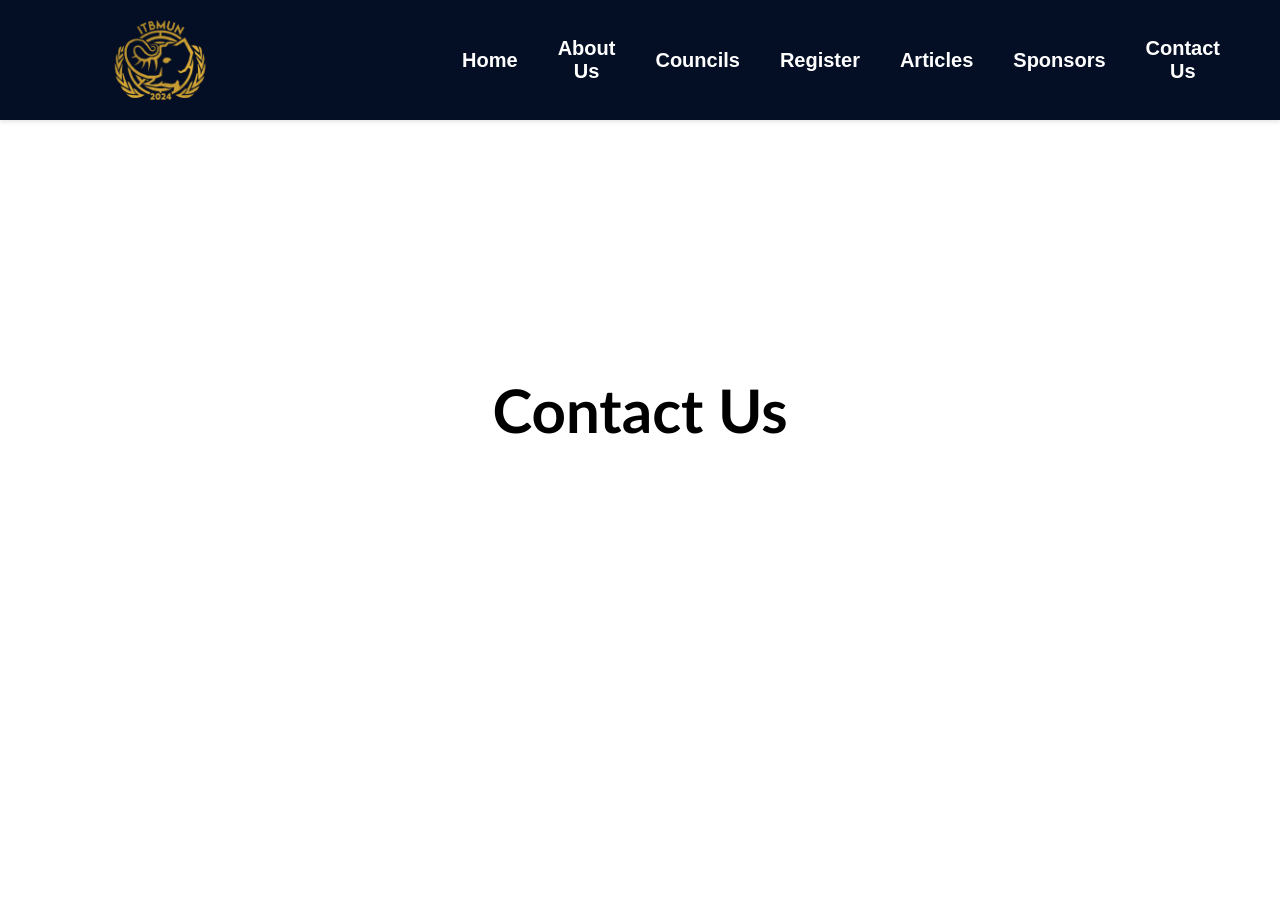
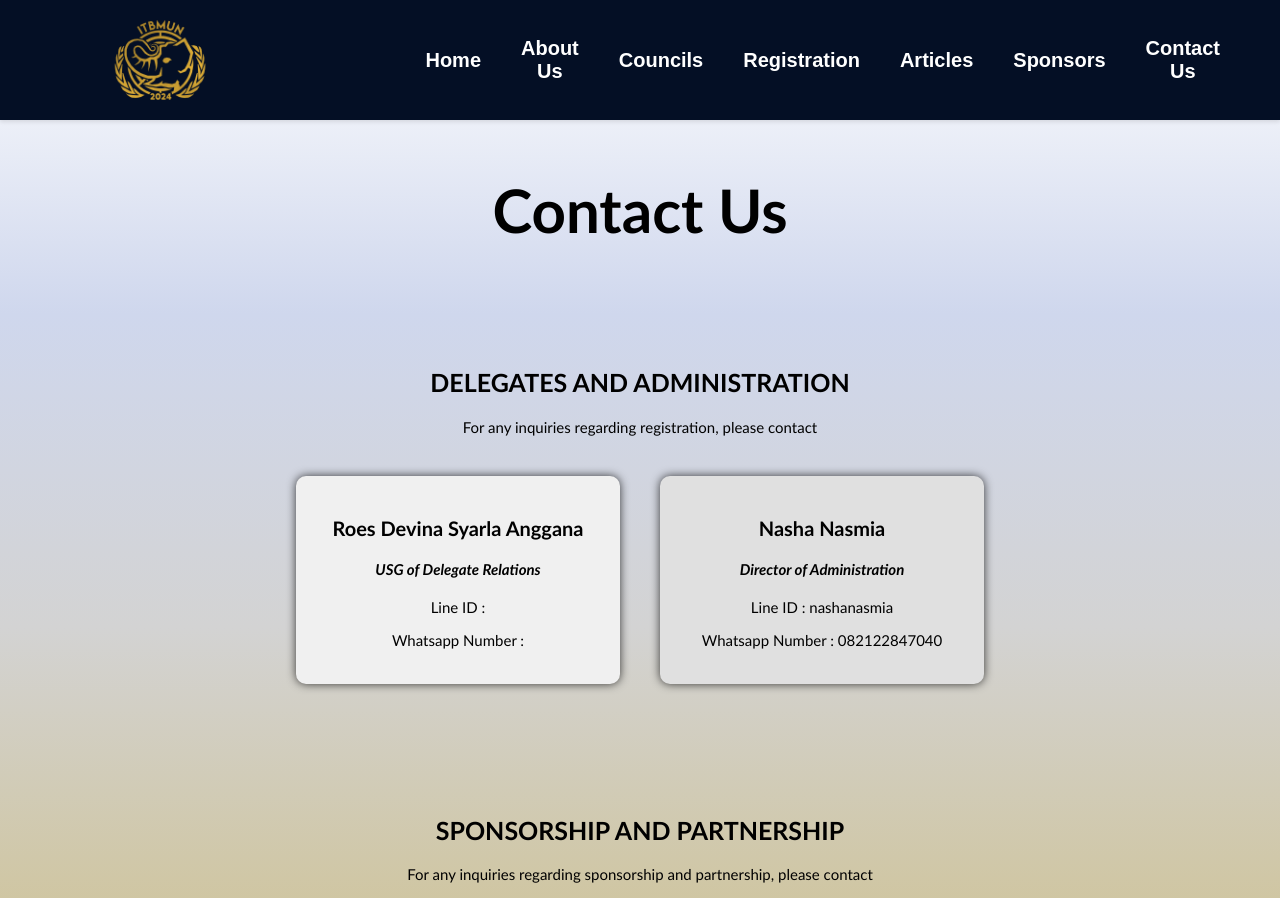
Before and after one commit to wigaandini/ITBMUN-2024-Website, a React (Create React App) app in the folder itbmun-2024-web/: page /contact in a window 1280 px wide. Shown: the top 898 px of the page. Built offline with nearby package versions, Linux system fonts and the light colour scheme.

Commit message:
finisihing contact

```diff
--- a/itbmun-2024-web/src/App.jsx
+++ b/itbmun-2024-web/src/App.jsx
@@ -4,8 +4,8 @@ import Footer from "./components/footer.jsx";
 import Navbar from "./components/navbar.jsx";
 import Home from "./pages/home.jsx";
 import SecFooter from "./components/secfooter.jsx";
-import Home2 from "./pages/home2.jsx";
-import Timeline from "./pages/timeline.jsx";
+import Home2 from "./components/home2.jsx";
+import Timeline from "./components/timeline.jsx";
 import About from "./pages/about.jsx";
 import NotFound from "./pages/notfound.jsx";
 import Contact from "./pages/contact.jsx";
@@ -30,8 +30,6 @@ function App() {
           <Route path="/" element={
               <>
                 <Home />
-                <Home2 />
-                <Timeline />
               </>
             }
           />
--- /dev/null
+++ b/itbmun-2024-web/src/components/home1.jsx
@@ -0,0 +1,25 @@
+import React from "react";
+import { Link } from "react-router-dom";
+import "../styles/home1.css";
+import Logo from "../assets/ITBMUN-Logo.png";
+
+function Home() {
+  return (
+    <div className="Home">
+      <div className="HeaderContainer">
+        <div className="Header">
+          <h1> ITBMUN 2024 </h1>
+          <p> Greetings, esteemed delegates! </p>
+          <Link to="/register">
+            <button> Register Now </button>
+          </Link>
+        </div>
+      </div>
+      <div className="LogoContainer">
+        <img src={Logo} alt="ITBMUN Logo" className="Logo" />
+      </div>
+    </div>
+  );
+}
+
+export default Home;
--- a/itbmun-2024-web/src/components/navbar.jsx
+++ b/itbmun-2024-web/src/components/navbar.jsx
@@ -20,7 +20,7 @@ function Navbar() {
             <Link to="/"> Home </Link>
             <Link to="/about"> About Us </Link>
             <Link to="/councils"> Councils </Link>
-            <Link to="/register"> Register </Link>
+            <Link to="/register"> Registration </Link>
             <Link to="/articles"> Articles </Link>
             <Link to="/sponsors"> Sponsors </Link>
             <Link to="/contact"> Contact Us </Link>
@@ -31,7 +31,7 @@ function Navbar() {
         <Link to="/"> Home </Link>
         <Link to="/about"> About Us </Link>
         <Link to="/councils"> Councils </Link>
-        <Link to="/register"> Register </Link>
+        <Link to="/register"> Registration </Link>
         <Link to="/articles"> Articles </Link>
         <Link to="/sponsors"> Sponsors </Link>
         <Link to="/contact"> Contact Us </Link>
--- a/itbmun-2024-web/src/pages/contact.jsx
+++ b/itbmun-2024-web/src/pages/contact.jsx
@@ -8,10 +8,40 @@ function Contact() {
         <h1> Contact Us </h1>
       </div>
       <div className='SubContact'>
-
+        <h2> DELEGATES AND ADMINISTRATION </h2>
+        <p> For any inquiries regarding registration, please contact </p>
+        <div className='ContactInfo'>
+        <div className='Left'>
+          <h3> Roes Devina Syarla Anggana </h3>
+          <h4> <em> USG of Delegate Relations </em> </h4>
+          <p> Line ID : </p>
+          <p> Whatsapp Number : </p>
+        </div>
+        <div className='Right'>
+          <h3> Nasha Nasmia </h3>
+          <h4> <em> Director of Administration </em> </h4>
+          <p> Line ID : nashanasmia </p>
+          <p> Whatsapp Number : 082122847040 </p>
+        </div>
+        </div>
       </div>
       <div className='SubContact'>
-
+        <h2> SPONSORSHIP AND PARTNERSHIP </h2>
+        <p> For any inquiries regarding sponsorship and partnership, please contact </p>
+        <div className='ContactInfo'>
+        <div className='Left'>
+          <h3> Nova Nathania Muljohartono </h3>
+          <h4> <em> USG of Finance </em> </h4>
+          <p> Line ID : </p>
+          <p> Whatsapp Number : </p>
+        </div>
+        <div className='Right'>
+          <h3> Theophillus Mangatas Christanto </h3>
+          <h4> <em> Director of Sponsorship and Partnership </em> </h4>
+          <p> Line ID : </p>
+          <p> Whatsapp Number : </p>
+        </div>
+        </div>
       </div>
     </div>
   )
--- a/itbmun-2024-web/src/pages/home.jsx
+++ b/itbmun-2024-web/src/pages/home.jsx
@@ -1,25 +1,16 @@
-import React from "react";
-import { Link } from "react-router-dom";
-import "../styles/home.css";
-import Logo from "../assets/ITBMUN-Logo.png";
+import React from 'react'
+import Home1 from '../components/home1'
+import Home2 from '../components/home2'
+import Timeline from '../components/timeline'
 
-function Home() {
+function HomeFinal() {
   return (
-    <div className="Home">
-      <div className="HeaderContainer">
-        <div className="Header">
-          <h1> ITBMUN 2024 </h1>
-          <p> Greetings, esteemed delegates! </p>
-          <Link to="/register">
-            <button> Register Now </button>
-          </Link>
-        </div>
-      </div>
-      <div className="LogoContainer">
-        <img src={Logo} alt="ITBMUN Logo" className="Logo" />
-      </div>
+    <div>
+      <Home1 />
+      <Home2 />
+      <Timeline />
     </div>
-  );
+  )
 }
 
-export default Home;
+export default HomeFinal
--- a/itbmun-2024-web/src/styles/contact.css
+++ b/itbmun-2024-web/src/styles/contact.css
@@ -1,11 +1,19 @@
 .Contact {
   display: flex;
   flex-direction: column;
+  height: 100%;
+  background: linear-gradient(
+    to bottom,
+    white,
+    #cfd7ed,
+    #d3d3d3,
+    #cfc49b,
+    white
+  );
+  font-family: "Gill Sans", "Gill Sans MT", Calibri, "Trebuchet MS", sans-serif;
+  padding-top: 5%;
+  position: relative;
   align-items: center;
-  justify-content: center;
-  height: 100vh;
-  background-color: white;
-  font-family: "Gill Sans", "Gill Sans MT", Calibri, "Trebuchet MS", sans-serif;
 }
 
 .Title {
@@ -13,4 +21,117 @@
   font-weight: 300;
   margin-bottom: 50px;
   margin-top: 70px;
+  animation: movedown 1s linear forwards;
+  opacity: 0;
 }
+
+.SubContact {
+  padding: 10px 50px;
+  position: relative;
+  background-color: linear-gradient(to bottom, white, #cfd7ed, #fcfcfc);
+  width: 60%;
+  text-align: center;
+  animation: movedown 1s linear forwards;
+  opacity: 0;
+  margin-bottom: 50px;
+}
+
+@keyframes movedown {
+  0% {
+    transform: translateY(-30px);
+    opacity: 1;
+  }
+  100% {
+    transform: translateY(0px);
+    opacity: 1;
+  }
+}
+
+.SubContact h2 {
+  font-size: 25px;
+  text-align: center;
+  font-weight: bold;
+}
+
+.SubContact p {
+  font-size: 15px;
+  font-weight: 300;
+  text-align: center;
+}
+
+.ContactInfo {
+  display: flex;
+  flex-direction: row;
+  justify-content: space-between;
+  margin-bottom: 20px;
+  margin: 20px;
+}
+
+.ContactInfo h3 {
+  font-size: 20px;
+  text-align: center;
+  font-weight: bold;
+  margin-bottom: 5px;
+}
+
+.ContactInfo h4 {
+  font-size: 15px;
+  text-align: center;
+  font-weight: bold;
+}
+
+.ContactInfo p {
+  font-size: 15px;
+  font-weight: 300;
+  text-align: center;
+}
+
+.Left {
+  background-color: #f0f0f0;
+  flex: 1;
+  padding: 20px;
+  box-sizing: border-box;
+  border-radius: 10px;
+  margin: 20px;
+  box-shadow: 0px 0px 10px 0px rgba(0, 0, 0, 0.75)
+}
+
+.Right {
+  background-color: #e0e0e0;
+  flex: 1;
+  padding: 20px;
+  box-sizing: border-box;
+  border-radius: 10px;
+  margin: 20px;
+  box-shadow: 0px 0px 10px 0px rgba(0, 0, 0, 0.75);
+}
+
+.SubContact:nth-child(1) {
+  animation-delay: 0s;
+}
+
+.SubContact:nth-child(2) {
+  animation-delay: 1.1s;
+}
+
+.SubContact:nth-child(3) {
+  animation-delay: 2.2s;
+}
+
+@media screen and (max-width: 1000px) {
+  .Contact {
+    padding-top: 10%;
+  }
+  .SubContact {
+    width: 50%;
+  }
+  .ContactInfo {
+    flex-direction: column;
+  }
+  .Left {
+    margin: 10px;
+  }
+  .Right {
+    margin: 10px;
+  }
+}
```
Also changed, not shown: itbmun-2024-web/src/components/home2.jsx (renamed from itbmun-2024-web/src/pages/home2.jsx), itbmun-2024-web/src/components/timeline.jsx (renamed from itbmun-2024-web/src/pages/timeline.jsx), itbmun-2024-web/src/styles/home1.css (renamed from itbmun-2024-web/src/styles/home.css).
